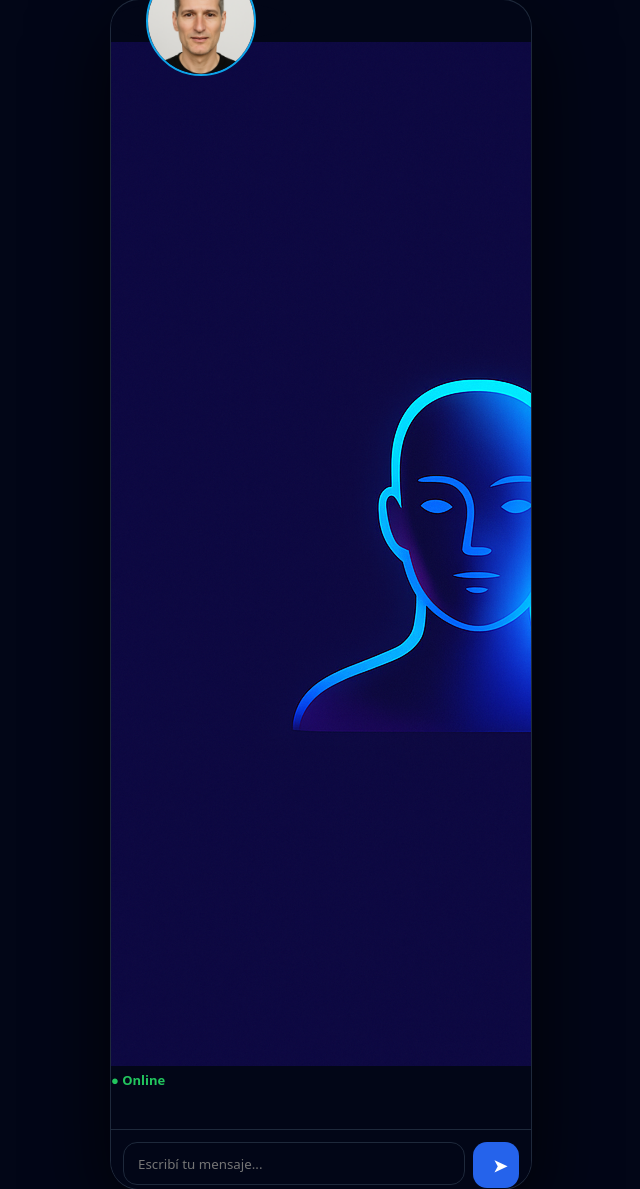
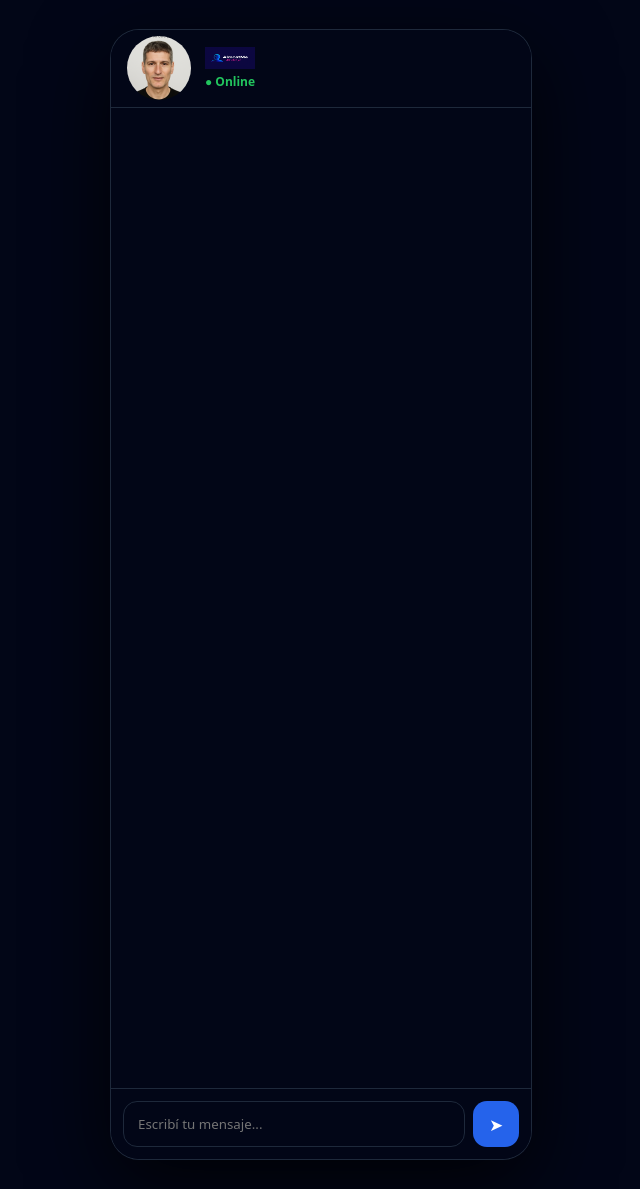
Before and after one commit to jspoleti66/AlmostMe, a Flask app: page / in a window 1280 px wide. Shown: the whole page, without its empty margins (319-959 px from the left). Run offline with Flask 3, Linux system fonts and the light colour scheme.

Commit message:
Update style.css

```diff
--- a/static/style.css
+++ b/static/style.css
@@ -1,447 +1,274 @@
-/* ===== RESET ===== */
+/* RESET */
 
-*{
-  box-sizing:border-box;
-  margin:0;
-  padding:0;
-  font-family:system-ui, sans-serif;
+* {
+  box-sizing: border-box;
+  margin: 0;
+  padding: 0;
+  font-family: system-ui, sans-serif;
 }
 
-body{
-  background:linear-gradient(160deg,#020617,#020617,#020617);
-  height:100vh;
+/* BODY */
 
-  display:flex;
-  justify-content:center;
-  align-items:center;
+body {
+  background: linear-gradient(160deg, #020617, #020617);
+  height: 100vh;
+
+  display: flex;
+  justify-content: center;
+  align-items: center;
 }
 
+/* APP */
 
-/* ===== APP ===== */
+.app {
+  width: 100%;
+  max-width: 420px;
+  height: 95vh;
 
-.app{
-  width:100%;
-  max-width:420px;
-  height:95vh;
+  background: #020617;
 
-  background:#020617;
+  display: flex;
+  flex-direction: column;
 
-  display:flex;
-  flex-direction:column;
-
-  border-radius:28px;
+  border-radius: 28px;
 
   box-shadow:
     0 0 0 1px #1e293b,
     0 25px 80px rgba(0,0,0,.8);
 
-  overflow:hidden;
+  overflow: hidden;
 }
-
 
 /* ===== HEADER ===== */
 
-.header{
-  height:72px;
+.top-bar {
+  height: 78px;
 
-  display:flex;
-  align-items:center;
-  gap:14px;
+  display: flex;
+  align-items: center;
 
-  padding:0 16px;
+  padding: 0 16px;
 
-  background:#020617;
+  border-bottom: 1px solid #1e293b;
 
-  border-bottom:1px solid #1e293b;
+  background: #020617;
 }
 
-
-/* Avatar */
-
-.avatar-container{
-  position:relative;
-
-  width:42px;
-  height:42px;
-
-  border-radius:50%;
-
-  display:flex;
-  justify-content:center;
-  align-items:center;
+.brand {
+  display: flex;
+  align-items: center;
+  gap: 14px;
 }
 
+/* ===== AVATAR ===== */
 
-/* Foto */
+.avatar-container {
+  position: relative;
 
-.avatar-photo{
-  width:100%;
-  height:100%;
-
-  border-radius:50%;
-  object-fit:cover;
-
-  border:2px solid #2563eb;
-
-  background:#020617;
-
-  z-index:2;
+  width: 64px;
+  height: 64px;
 }
 
+.avatar {
+  width: 64px;
+  height: 64px;
 
-/* Onda */
+  border-radius: 50%;
+  object-fit: cover;
 
-.avatar-wave{
-  position:absolute;
-
-  width:100%;
-  height:100%;
-
-  border-radius:50%;
-
-  background:#2563eb55;
-
-  opacity:0;
-
-  z-index:1;
+  position: relative;
+  z-index: 2;
 }
 
+/* HABLANDO */
 
-/* Estado */
-
-.status{
-  font-size:13px;
-  font-weight:600;
-
-  color:#22c55e;
-
-  display:flex;
-  align-items:center;
-  gap:6px;
+.avatar-container.speaking .avatar {
+  animation: micro-vibration 0.18s infinite linear;
 }
 
-.status .dot{
-  width:7px;
-  height:7px;
+.avatar-container.speaking::after {
+  content: "";
 
-  border-radius:50%;
-  background:#22c55e;
+  position: absolute;
+  inset: -6px;
+
+  border-radius: 50%;
+
+  border: 2px solid rgba(37,99,235,0.6);
+
+  animation: pulse-ring 1.1s ease-out infinite;
 }
 
+/* ANIMACIONES */
 
-/* ===== HABLANDO ===== */
+@keyframes micro-vibration {
 
-.avatar-speaking .avatar-wave{
-  animation:voiceWave 1.4s infinite;
-  opacity:1;
+  0%   { transform: translate(0,0) scale(1); }
+  20%  { transform: translate(.6px,-.4px) scale(1.01); }
+  40%  { transform: translate(-.4px,.6px) scale(1.015); }
+  60%  { transform: translate(.5px,.4px) scale(1.01); }
+  80%  { transform: translate(-.3px,-.5px) scale(1.005); }
+  100% { transform: translate(0,0) scale(1); }
+
 }
 
-@keyframes voiceWave{
-  0%{
-    transform:scale(1);
-    opacity:.6;
+@keyframes pulse-ring {
+
+  from {
+    transform: scale(1);
+    opacity: .55;
   }
 
-  70%{
-    transform:scale(1.8);
-    opacity:0;
-  }
-
-  100%{
-    transform:scale(1.8);
-    opacity:0;
+  to {
+    transform: scale(1.35);
+    opacity: 0;
   }
 }
 
+/* ===== BRAND ===== */
+
+.brand-info {
+  display: flex;
+  flex-direction: column;
+  gap: 4px;
+}
+
+.logo {
+  height: 22px;
+}
+
+.status {
+  font-size: 12px;
+  color: #22c55e;
+  font-weight: 600;
+}
 
 /* ===== CHAT ===== */
 
-.chat{
-  flex:1;
+.chat {
+  flex: 1;
 
-  padding:16px 14px;
+  padding: 16px 14px;
 
-  display:flex;
-  flex-direction:column;
-  gap:12px;
+  display: flex;
+  flex-direction: column;
+  gap: 12px;
 
-  overflow-y:auto;
+  overflow-y: auto;
 
-  background:#020617;
+  background: #020617;
 }
 
+/* MENSAJES */
 
-/* ===== MENSAJES ===== */
+.msg {
+  max-width: 82%;
 
-.msg{
-  max-width:82%;
+  padding: 10px 14px;
 
-  padding:10px 14px;
+  border-radius: 16px;
 
-  border-radius:16px;
+  font-size: 14px;
+  line-height: 1.5;
 
-  font-size:14px;
-  line-height:1.5;
-
-  animation:fade .2s ease;
+  animation: fade .2s ease;
 }
 
-@keyframes fade{
-  from{
-    opacity:0;
-    transform:translateY(5px);
+@keyframes fade {
+
+  from {
+    opacity: 0;
+    transform: translateY(5px);
   }
 
-  to{
-    opacity:1;
+  to {
+    opacity: 1;
   }
 }
 
-
 /* USER */
 
-.user{
-  align-self:flex-end;
+.user {
 
-  background:
-    linear-gradient(135deg,#2563eb,#1d4ed8);
+  align-self: flex-end;
 
-  color:white;
+  background: linear-gradient(135deg,#2563eb,#1d4ed8);
 
-  border-bottom-right-radius:4px;
+  color: white;
+
+  border-bottom-right-radius: 4px;
 }
-
 
 /* BOT */
 
-.bot{
-  align-self:flex-start;
+.bot {
 
-  background:#0f172a;
+  align-self: flex-start;
 
-  color:#e5e7eb;
+  background: #0f172a;
 
-  border:1px solid #1e293b;
+  color: #e5e7eb;
 
-  border-bottom-left-radius:4px;
+  border: 1px solid #1e293b;
+
+  border-bottom-left-radius: 4px;
 }
-
-
-/* ===== TYPING ===== */
-
-.typing{
-  display:flex;
-  gap:5px;
-
-  font-weight:bold;
-  opacity:.7;
-}
-
-.typing span{
-  animation:blink 1.4s infinite both;
-}
-
-.typing span:nth-child(2){
-  animation-delay:.2s;
-}
-
-.typing span:nth-child(3){
-  animation-delay:.4s;
-}
-
-@keyframes blink{
-  0%{opacity:.2}
-  20%{opacity:1}
-  100%{opacity:.2}
-}
-
 
 /* ===== INPUT ===== */
 
-.input-area{
-  min-height:68px;
+.input-area {
 
-  display:flex;
-  gap:8px;
+  min-height: 68px;
 
-  padding:12px;
+  display: flex;
+  gap: 8px;
 
-  background:#020617;
+  padding: 12px;
 
-  border-top:1px solid #1e293b;
+  background: #020617;
+
+  border-top: 1px solid #1e293b;
 }
 
-.input-area input{
-  flex:1;
+.input-area input {
 
-  padding:12px 14px;
+  flex: 1;
 
-  border-radius:14px;
+  padding: 12px 14px;
 
-  background:#020617;
+  border-radius: 14px;
 
-  color:white;
+  background: #020617;
 
-  border:1px solid #1e293b;
+  color: white;
 
-  outline:none;
+  border: 1px solid #1e293b;
+
+  outline: none;
 }
 
-.input-area input:focus{
-  border-color:#2563eb;
+.input-area input:focus {
+  border-color: #2563eb;
 }
 
-.input-area button{
-  width:46px;
-  height:46px;
+.input-area button {
 
-  border:none;
+  width: 46px;
+  height: 46px;
 
-  border-radius:14px;
+  border: none;
 
-  background:#2563eb;
+  border-radius: 14px;
 
-  color:white;
+  background: #2563eb;
 
-  font-size:17px;
+  color: white;
 
-  cursor:pointer;
+  font-size: 17px;
+
+  cursor: pointer;
 }
 
-.input-area button:hover{
-  background:#1d4ed8;
-}/* Reset */
-* {
-  margin: 0;
-  padding: 0;
-  box-sizing: border-box;
-  font-family: system-ui, sans-serif;
+.input-area button:hover {
+  background: #1d4ed8;
 }
-
-body {
-  background: #020617;
-  height: 100vh;
-  color: #fff;
-}
-
-/* App Layout */
-.app {
-  display: flex;
-  height: 100vh;
-  width: 100%;
-}
-
-/* Avatar Area */
-.avatar-container {
-  width: 180px;
-  min-width: 180px;
-  background: #020617;
-  display: flex;
-  justify-content: center;
-  align-items: center;
-  position: relative;
-}
-
-/* Avatar Image */
-.avatar {
-  width: 110px;
-  height: 110px;
-  border-radius: 50%;
-  object-fit: cover;
-  border: 2px solid #0ea5e9;
-  transition: transform 0.2s ease;
-  z-index: 2;
-}
-
-/* Speaking vibration */
-.avatar.speaking {
-  animation: speaking 0.25s infinite ease-in-out;
-}
-
-/* Pulse effect */
-.avatar-container.speaking::after {
-  content: "";
-  position: absolute;
-  width: 130px;
-  height: 130px;
-  border-radius: 50%;
-  border: 2px solid rgba(14,165,233,0.6);
-  animation: pulse 1s infinite;
-}
-
-/* Chat */
-.chat {
-  flex: 1;
-  display: flex;
-  flex-direction: column;
-  padding: 20px;
-}
-
-/* Messages */
-#messages {
-  flex: 1;
-  overflow-y: auto;
-  margin-bottom: 15px;
-}
-
-/* Message bubbles */
-.msg-user {
-  text-align: right;
-  margin-bottom: 10px;
-  color: #93c5fd;
-}
-
-.msg-bot {
-  text-align: left;
-  margin-bottom: 10px;
-  color: #fff;
-}
-
-/* Input */
-.input-box {
-  display: flex;
-  gap: 10px;
-}
-
-input {
-  flex: 1;
-  padding: 10px;
-  border-radius: 6px;
-  border: none;
-  background: #020617;
-  color: white;
-  border: 1px solid #1e293b;
-}
-
-button {
-  padding: 10px 20px;
-  background: #0ea5e9;
-  border: none;
-  border-radius: 6px;
-  cursor: pointer;
-  color: black;
-  font-weight: 600;
-}
-
-/* Animations */
-
-@keyframes speaking {
-  0%   { transform: translate(0,0) scale(1); }
-  20%  { transform: translate(1px,-1px) scale(1.01); }
-  40%  { transform: translate(-1px,1px) scale(1.01); }
-  60%  { transform: translate(1px,1px) scale(1.015); }
-  80%  { transform: translate(-1px,-1px) scale(1.01); }
-  100% { transform: translate(0,0) scale(1); }
-}
-
-@keyframes pulse {
-  0% {
-    transform: scale(1);
-    opacity: 0.7;
-  }
-
-  100% {
-    transform: scale(1.4);
-    opacity: 0;
-  }
-}
```
